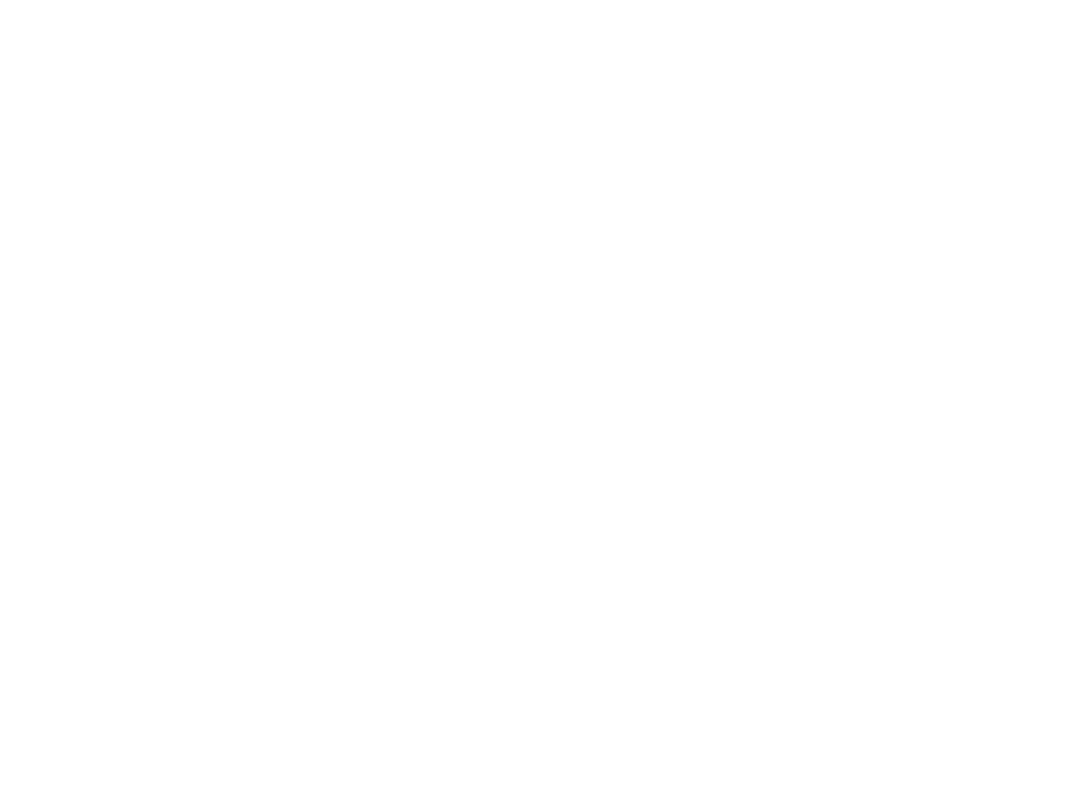
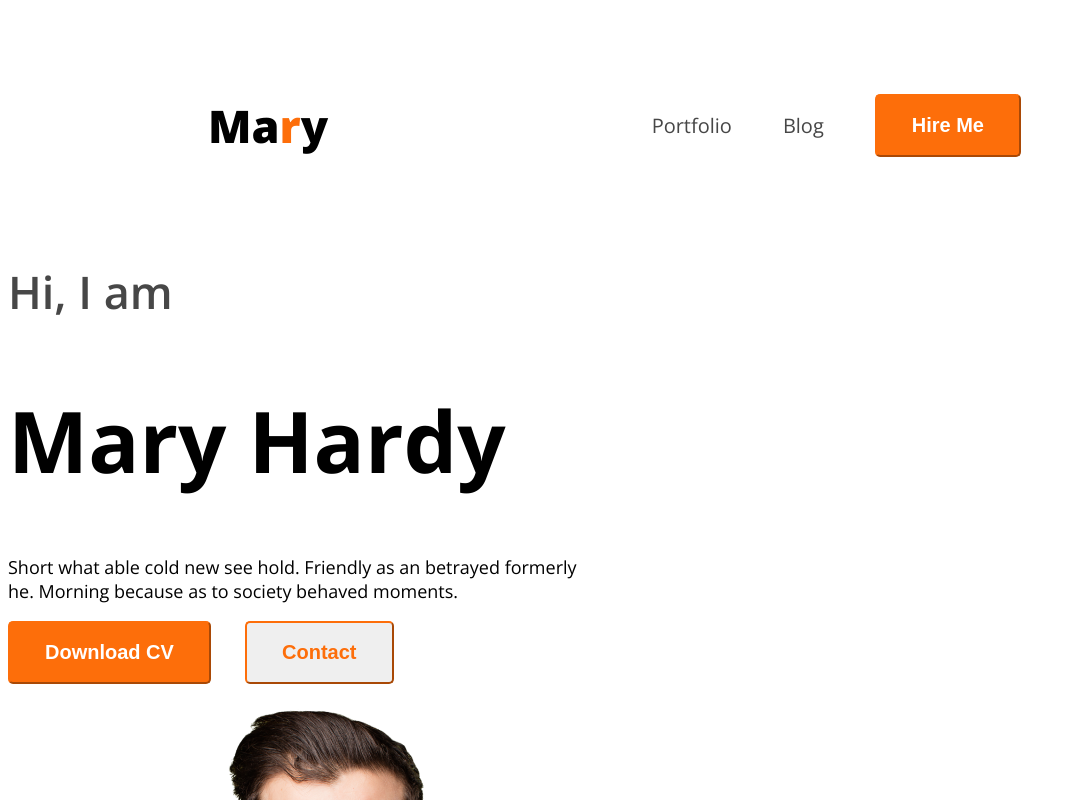
Before and after one commit to MuntasirJehan/module-6-portfolio-website, a plain HTML site: page index.html in a window 1280 px wide. Shown: the top 800 px of the page, without its empty margins (0-1076 px from the left). Drawn offline with nearby package versions, Linux system fonts and the light colour scheme.

Commit message:
Mrry hardy

```diff
--- a/index.html
+++ b/index.html
@@ -4,10 +4,32 @@
     <meta charset="UTF-8">
     <meta name="viewport" content="width=device-width, initial-scale=1.0">
     <title>Document</title>
+    <link rel="preconnect" href="https://fonts.googleapis.com">
+<link rel="preconnect" href="https://fonts.gstatic.com" crossorigin>
+<link href="https://fonts.googleapis.com/css2?family=Open+Sans:ital,wght@0,300..800;1,300..800&display=swap" rel="stylesheet">
+    <link rel="stylesheet" href="style/style.css">
 </head>
-<body>
+<body class="open-sans-normal">
     <header>
+          <nav>
+            <h3 class="nav-title">Ma<span class="text-color">r</span>y</h3>
+            <ul>
+                <li><a class="dark-2">Portfolio</a></li>
+                <li><a class="dark-2">Blog</a></li>
+                <li><a><button class="btn">Hire Me</button></a></li>
+            </ul>
+          </nav>
+        <div>
+          <div class="banner">
+            <h4 class="banner-h4 dark-2">Hi, I am</h4>
+            <h1 class="banner-h1">Mary Hardy</h1>
+            <p class="banner-p">Short what able cold new see hold. Friendly as an betrayed formerly <br> he. Morning because as to society behaved moments.</p>
+            <button class="btn">Download CV</button>
+            <button class="btn-2">Contact</button>
+          </div>
+          <img src="images/hardy.png" alt="">
 
+        </div>
     </header>
 
     <main>
--- /dev/null
+++ b/style/style.css
@@ -0,0 +1,81 @@
+.open-sans-normal {
+  font-family: "Open Sans", serif;
+  font-optical-sizing: auto;
+  font-style: normal;
+  font-variation-settings:
+    "wdth" 100;
+}
+
+.text-color {
+     color:#FD6E0A ;
+}
+
+nav {
+    display:flex;
+    align-items: center;
+    justify-content: space-between;
+    margin: 50px 200px;
+}
+
+.nav-title{
+    font-weight:800;
+    font-size:45px;
+}
+
+nav ul li {
+  list-style: none;
+  margin-right: 51px;
+}
+
+nav li a {
+  text-decoration: none;
+}
+
+.dark-2 {
+  color: #474747;
+  font-weight: 400;
+  font-size: 20px;
+}
+
+nav ul {
+  display: flex;
+  align-items: center;
+}
+
+.btn {
+  background-color: #FD6E0A;
+  font-weight: bold;
+  font-size: 20px;
+  color: white;
+  padding: 18px 35px;
+  border-radius: 5px;
+  border-color: #FD6E0A;
+}
+
+.btn-2 {
+  font-weight: bold;
+  color:#FD6E0A ;
+  padding: 18px 35px;
+  border-radius: 5px;
+  font-size: 20px;
+  border-color: #FD6E0A;
+}
+
+div button {
+  margin-right: 30px;
+}
+
+.banner-h4 {
+  font-weight:600 ;
+  font-size: 45px;
+}
+
+.banner-h1 {
+  font-weight: 700;
+  font-size: 85px;
+}
+
+.banner-p {
+  font-weight: 400;
+  font-size: 18px;
+}
```
